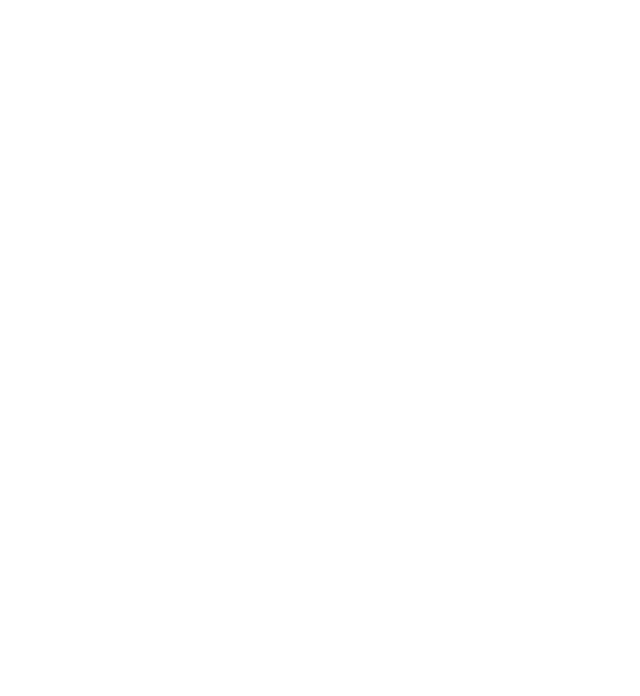
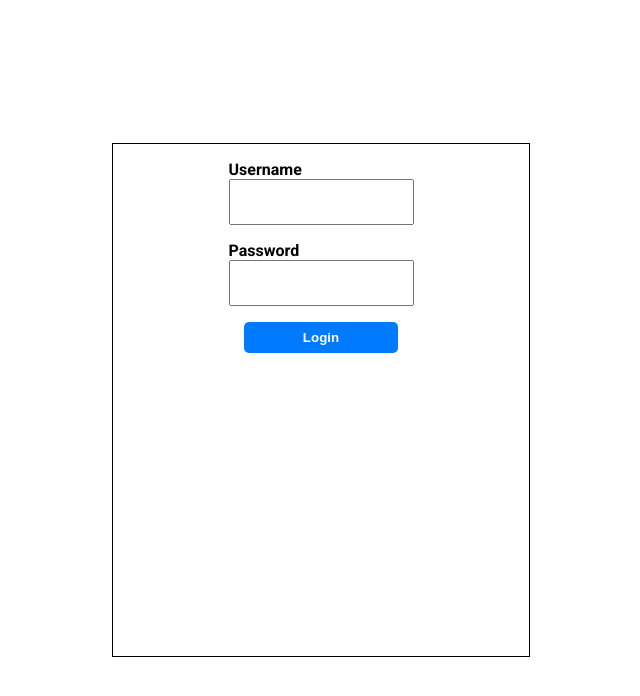
Before and after one commit to JJI579/url-shortener, a Vue app in the folder url-shortener/: page /login in a window 1280 px wide. Before the commit this address had no page. Shown: the top 696 px of the page, without its empty margins (319-959 px from the left). Built offline with nearby package versions, Linux system fonts and the light colour scheme; the HTML template or start-up script is replaced by a standard one.

Commit message:
settings page made and now making login page work accordingly

```diff
--- /dev/null
+++ b/url-shortener/src/Components/ButtonModel.vue
@@ -0,0 +1,54 @@
+<script lang="ts" setup>
+import type { PropType } from 'vue';
+
+
+type ButtonType = "primary" | "secondary" | "danger";
+
+defineProps({
+    title: {
+        type: String,
+        required: true
+    },
+    type: {
+        type: String as PropType<ButtonType>,
+        required: true
+    }
+})
+
+defineEmits(["click"])
+</script>
+
+<template>
+
+    <button :class="`button button--${type}`" @click="$emit('click')">
+        {{ title }}
+    </button>
+
+</template>
+
+<style lang="scss" scoped>
+
+.button {
+    padding: 0.5rem 1rem;
+    border-radius: 5px;
+    font-weight: bold;
+    border: none;
+    cursor: pointer;
+
+    &--primary {
+        background-color: #007bff;
+        color: white;
+    }
+
+    &--secondary {
+        background-color: #6c757d;
+        color: white;
+    }
+
+    &--danger {
+        background-color: #dc3545;
+        color: white;
+    }
+}
+
+</style>
--- a/url-shortener/src/InputModel.vue
+++ b/url-shortener/src/InputModel.vue
@@ -1,9 +1,18 @@
 <script lang="ts" setup>
+import type { PropType } from 'vue';
 
+
+
+type InputType = "text" | "code" | "login";
 defineProps({
     title: {
         type: String,
         required: true
+    },
+    type: {
+        type: String as PropType<InputType>,
+        required: false,
+        default: "text"
     },
     maxLength: {
         type: Number,
@@ -23,24 +32,40 @@ const inputModel = defineModel<string>("inputModel", {
         <div class="input__title">
             {{title}}
         </div>
-        <input type="text" class="input__inp" v-model="inputModel" :maxlength="maxLength">
+        <input type="text" class="input__inp" v-model="inputModel" :maxlength="maxLength" :class="'input--' + type">
     </div>
 </template>
 
 <style lang="scss" scoped>
 .input {
+
+
+
+
     &__title {
         font-weight: bold;
     }
 
     &__inp {
-        text-transform: uppercase;
         height: 2.5rem;
+
+    }
+
+    &--login {
+
+
+    }
+    &--text {
+        // make it look nice
+    }
+
+    &--code {
+        width: 30%;
+        font-weight: bold;
         font-size: large;
         text-align: center;
         letter-spacing: 10px;
-        width: 30%;
-        font-weight: bold;
+        text-transform: uppercase;
     }
 }
 </style>
--- a/url-shortener/src/LinkPage.vue
+++ b/url-shortener/src/LinkPage.vue
@@ -1,7 +1,7 @@
 <script lang="ts" setup>
 import { getImpliedNodeFormatForFile } from 'typescript';
-import { ref } from 'vue';
-import CollapsibleContainer from './CollapsibleContainer.vue';
+import { onMounted, ref } from 'vue';
+import CollapsibleContainer from './Components/CollapsibleContainer.vue';
 import InputModel from './InputModel.vue';
 import useAlertStore from './AlertStore';
 
@@ -10,7 +10,9 @@ const hasTriedSubmit = ref(false);
 const response = ref("");
 const API_URL = import.meta.env.VITE_API_URL;
 
+onMounted(() => {
 
+})
 
 async function handleSubmit() {
     // make sure not empty
--- /dev/null
+++ b/url-shortener/src/LoginPage.vue
@@ -0,0 +1,70 @@
+<script lang="ts" setup>
+import { ref } from 'vue';
+import InputModel from './InputModel.vue';
+import ButtonModel from './Components/ButtonModel.vue';
+import { useUserStore } from './stores/counter';
+import router from './router';
+
+const userStore = useUserStore();
+
+const username = ref("");
+const password = ref("");
+
+async function handleLogin() {
+    userStore.login(username.value, password.value);
+    if (userStore.getLoggedIn()) {
+        router.push("/");
+    } else {
+        alert("Login failed. Please check your credentials and try again.");
+    }
+}
+</script>
+
+<template>
+    <div class="center">
+        <div class="form">
+            <div class="form__wrapper">
+                <InputModel title="Username" v-model:input-model="username" type="login"/>
+                <InputModel title="Password" v-model:input-model="password" type="login" />
+                <ButtonModel type="primary" title="Login" @click="handleLogin" class="form__button"/>
+            </div>
+        </div>
+    </div>
+
+</template>
+
+<style lang="scss" scoped>
+.center {
+    height: 100%;
+    width: 100%;
+    display: flex;
+    justify-content: center;
+    align-items: center;
+}
+
+.form {
+    width: 30%;
+    padding: 1rem;
+    max-height: 60%;
+    aspect-ratio: 0.5/1;
+    margin: auto;
+    border: 1px solid black;
+
+
+    &__wrapper {
+
+        display: flex;
+        flex-direction: column;
+        align-items: center;
+        gap: 1rem;
+        width: 80%;
+        margin: auto;
+    }
+
+    &__button {
+        width: 50%;
+    }
+
+
+}
+</style>
--- /dev/null
+++ b/url-shortener/src/SettingsPage.vue
@@ -0,0 +1,50 @@
+<script lang="ts" setup>
+import ButtonModel from './Components/ButtonModel.vue';
+
+
+async function deleteAllLinks() {
+    await fetch(`${import.meta.env.VITE_API_URL}/link/delete-all`, {
+            method: "DELETE",
+        },
+    );
+}
+
+</script>
+
+<template>
+    <div class="settings">
+        <h1>Settings</h1>
+        <p>Here you can change the settings of the URL shortener. This includes things like the default expiration time for shortened URLs, the maximum length of custom link codes, and more.</p>
+
+        <div class="settings__links">
+            <h2>Links</h2>
+            <div class="settings__actions">
+                <ButtonModel title="View All Links" :type="'primary'" @click="deleteAllLinks"/>
+                <ButtonModel title="Delete All Links" :type="'danger'" @click="deleteAllLinks"/>
+            </div>
+
+        </div>
+
+    </div>
+
+
+</template>
+
+<style lang="scss" scoped>
+
+.settings {
+    width: 60%;
+    margin: auto;
+
+    &__links {
+        display: flex;
+        flex-direction: column;
+    }
+
+    &__actions {
+        display: flex;
+        gap: 10px;
+    }
+
+}
+</style>
--- a/url-shortener/src/router/index.ts
+++ b/url-shortener/src/router/index.ts
@@ -1,4 +1,6 @@
 import LinkPage from '@/LinkPage.vue'
+import LoginPage from '@/LoginPage.vue'
+import SettingsPage from '@/SettingsPage.vue'
 import { createRouter, createWebHistory } from 'vue-router'
 
 const router = createRouter({
@@ -8,6 +10,16 @@ const router = createRouter({
       path: "/",
       name: "index",
       component: LinkPage
+    },
+    {
+      path: "/settings",
+      name: "settings",
+      component: SettingsPage
+    },
+    {
+      path: "/login",
+      name: "login",
+      component: LoginPage
     }
   ],
 })
--- a/url-shortener/src/stores/counter.ts
+++ b/url-shortener/src/stores/counter.ts
@@ -10,3 +10,36 @@ export const useCounterStore = defineStore('counter', () => {
 
 	return { count, doubleCount, increment }
 })
+
+export const useUserStore = defineStore('user', () => {
+	const userData = ref({});
+	const isLoggedIn = ref(false);
+
+	async function login(username: string, password: string) {
+		const resp = await fetch(`${import.meta.env.VITE_API_URL}/auth/login`, {
+			method: 'POST',
+			headers: {
+				'Content-Type': 'application/json'
+			},
+			body: JSON.stringify({
+				username: username,
+				password: password
+			})
+		});
+		if (resp.ok) {
+			userData.value = await resp.json();
+			isLoggedIn.value = true;
+		} else {
+			throw new Error('Login failed\n' + await resp.text());
+		}
+	}
+	function getLoggedIn() {
+		return isLoggedIn.value
+	}
+
+	function getUserData() {
+		return userData.value
+	}
+
+	return { getLoggedIn, getUserData, login }
+})
```
Also changed, not shown: url-shortener/src/Components/CollapsibleContainer.vue (renamed from url-shortener/src/CollapsibleContainer.vue). Lines whose indentation alone changed are shown as unchanged.
